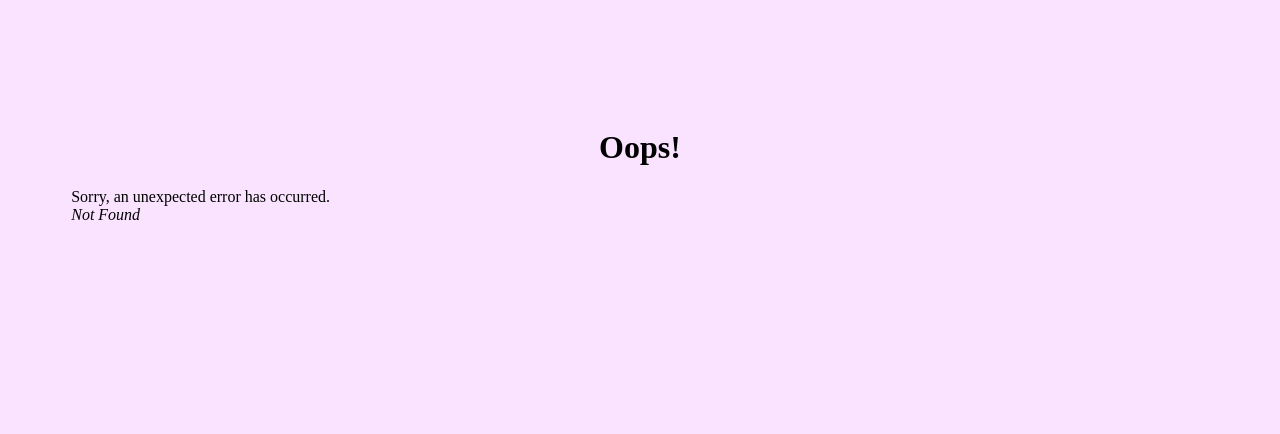
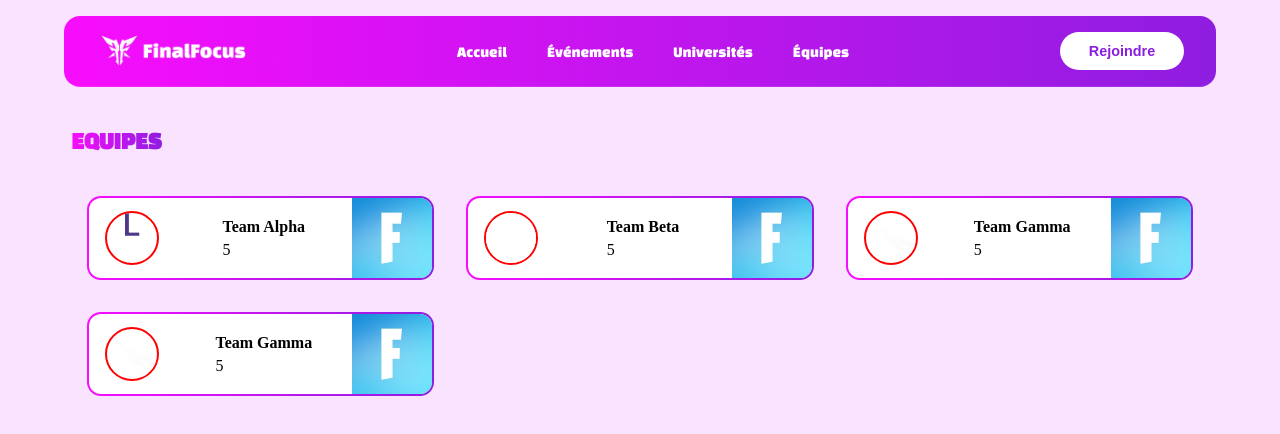
Before and after one commit to eliott-colin/esport-front, a React (Vite) app: page /finalfocus/team in a window 1280 px wide. Before the commit this address had no page. Shown: the top 434 px of the page. Built offline with nearby package versions, Linux system fonts and the light colour scheme.

Commit message:
feat/ pages teams

```diff
--- /dev/null
+++ b/src/components/Team/team.css
@@ -0,0 +1,39 @@
+.team-wrapper{
+    display: flex;
+    align-items: center;
+    justify-content: space-between;
+    background-color: white;
+    gap: 16px;
+    flex: 1 0 0;
+    align-self: stretch;
+    background: linear-gradient(white, white) padding-box,
+              linear-gradient(89deg, #F80DFD -0.19%, #8B1EDF 103.13%) border-box;
+    border: 2px solid transparent;
+    border-radius: 14px;
+    margin: 16px;
+}
+.team-image-wrapper{
+        margin: 0 16px;
+        border: 2px solid red;
+        border-radius: 50%;
+        width: 50px;
+        height: 50px;
+        overflow: hidden;
+}
+.team-text-wrapper{
+    display: flex;
+    flex-direction: column;
+    margin: 0;
+    gap: 5px;
+    h2{
+        margin: 0;
+        font-size: 16px;
+    }
+}
+.team-game-wrapper{
+    width: 80px;
+    height: 80px;
+    background-size: contain;
+    border-radius: 0 12px 12px 0;
+
+}
--- /dev/null
+++ b/src/components/Team/team.jsx
@@ -0,0 +1,20 @@
+import React from "react";
+import "./team.css"
+
+function TeamComponent(data) {
+    return (
+        <div className="team-wrapper">
+            <div className="team-image-wrapper">
+                <img src={data.image} alt={data.name} />
+            </div>
+            <div className="team-text-wrapper">
+                <h2>{data.name}</h2>
+                <p>{data.members}</p>
+            </div>
+            <div className="team-game-wrapper" style={{backgroundImage : "url('./f.png')",}}></div>
+        </div>
+
+    )
+}
+
+export default TeamComponent
--- /dev/null
+++ b/src/components/Teams/teams.css
@@ -0,0 +1,19 @@
+.teams-wrapper{
+    display: grid;
+    padding: 8px 0;
+    align-self: stretch;
+    grid-template-rows: repeat(4,minmax(0,1fr));
+    grid-template-columns: repeat(3,minmax(0,1fr));
+}
+
+@media (max-width: 1100px) {
+    .teams-wrapper{
+        grid-template-columns: repeat(2,minmax(0,1fr));
+    }
+}
+
+@media (max-width: 768px) {
+    .teams-wrapper{
+        grid-template-columns: repeat(1,minmax(0,1fr));
+    }
+}
--- /dev/null
+++ b/src/components/Teams/teams.jsx
@@ -0,0 +1,15 @@
+import TeamComponent from "../Team/team"
+import "./teams.css"
+
+function Teams() {
+    return (
+        <div className="teams-wrapper">
+            <TeamComponent image="./l.png" name="Team Alpha" members="5" />
+            <TeamComponent image="./lol1.png" name="Team Beta" members="5" />
+            <TeamComponent image="./logo.png" name="Team Gamma" members="5" />
+            <TeamComponent image="./logo.png" name="Team Gamma" members="5" />
+        </div>
+    )
+}
+
+export default Teams
--- /dev/null
+++ b/src/pages/team/team.jsx
@@ -0,0 +1,14 @@
+import React from "react";
+import Title from "../../components/Title/title";
+import Teams from "../../components/Teams/teams";
+
+function Team() {
+    return (
+        <div>
+            <Title title="EQUIPES" color="linear-gradient(89deg, #F80DFD -0.19%, #8B1EDF 103.13%)" colorFont="#FFFFFF00" fontSize="24px" arrow={false} />
+            <Teams />
+        </div>
+    )
+}
+
+export default Team
--- a/src/router/root.jsx
+++ b/src/router/root.jsx
@@ -2,6 +2,7 @@ import { createBrowserRouter } from "react-router-dom";
 import Home from "../components/Home/home.jsx";
 import ErrorPage from "../errors/404.jsx";
 import App from "../App.jsx"
+import Team from "../pages/team/team.jsx";
 
 const router = createBrowserRouter([
     {
@@ -13,6 +14,10 @@ const router = createBrowserRouter([
                 path: "/finalfocus/",
                 element: <Home />
             },
+            {
+                path: "/finalfocus/team",
+                element: <Team />
+            }
         ]
     }
 ]);
```
Also changed, not shown: public/f.png (added), public/l.png (added).
